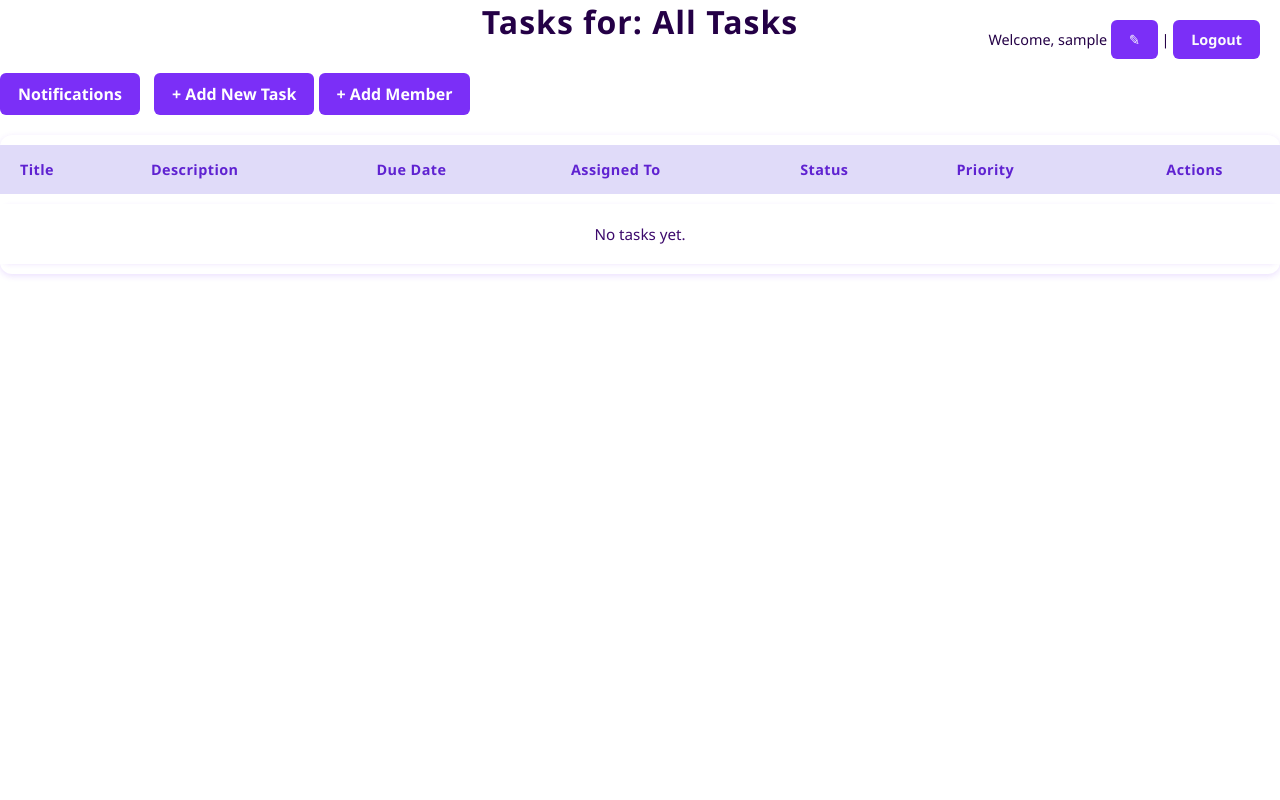
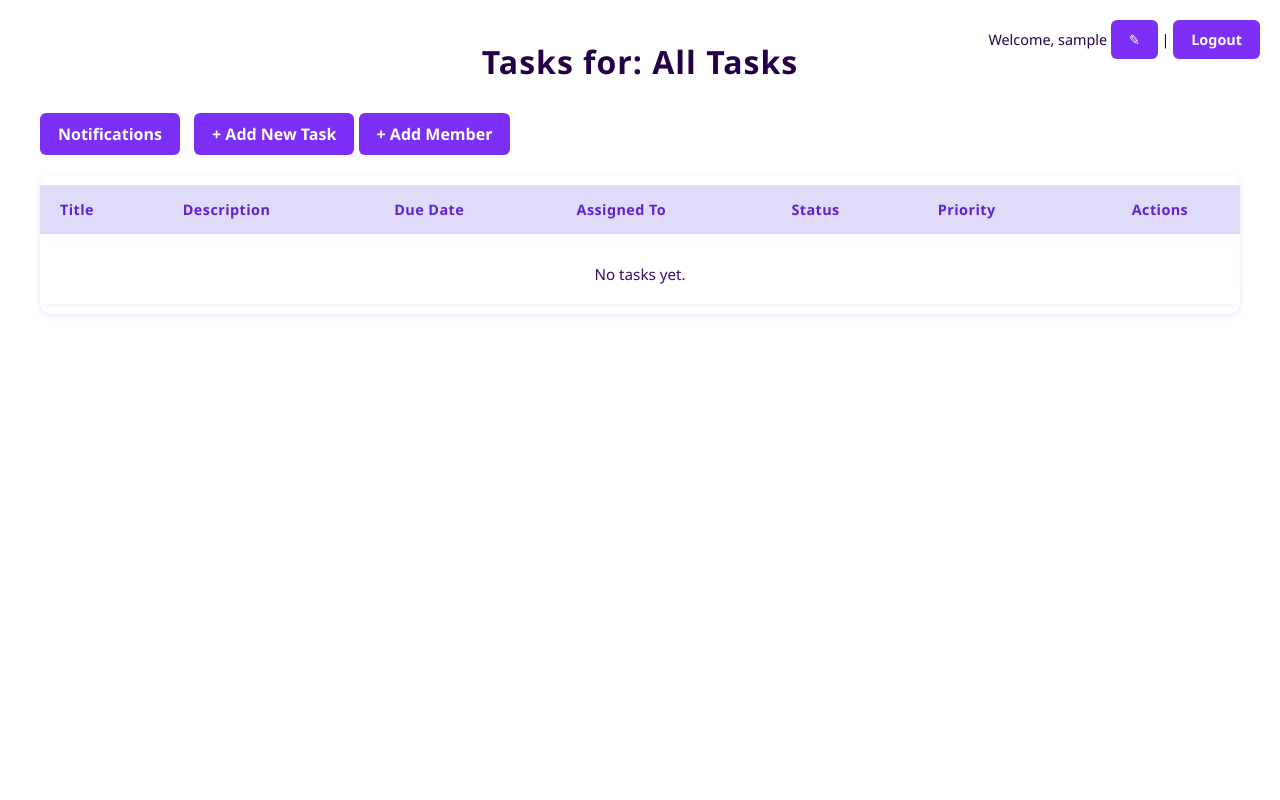
Before and after one commit to Judinus10/planit, a PHP site: page /index.php in a window 1280 px wide. Run offline with PHP 8.4, Linux system fonts and the light colour scheme; the visitor is signed in with stand-in values (Sample User, id 1); data that the repository does not hold is empty.

Commit message:
modified

```diff
--- a/style.css
+++ b/style.css
@@ -19,7 +19,7 @@ html, body {
   width: 100%;
   height: 100%;
   margin: 0;
-  padding: 0;
+  padding: 20px;
 }
 
 
```
